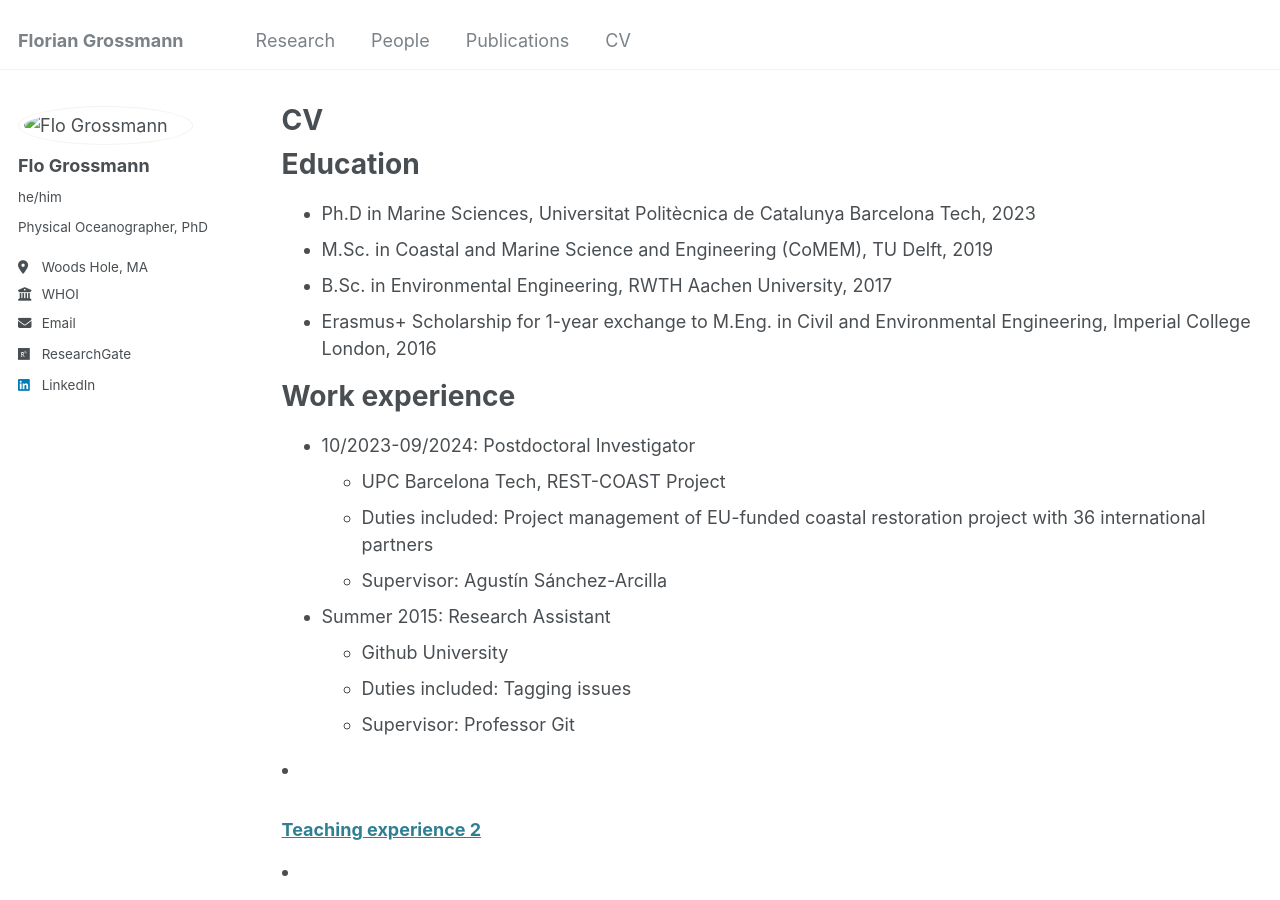
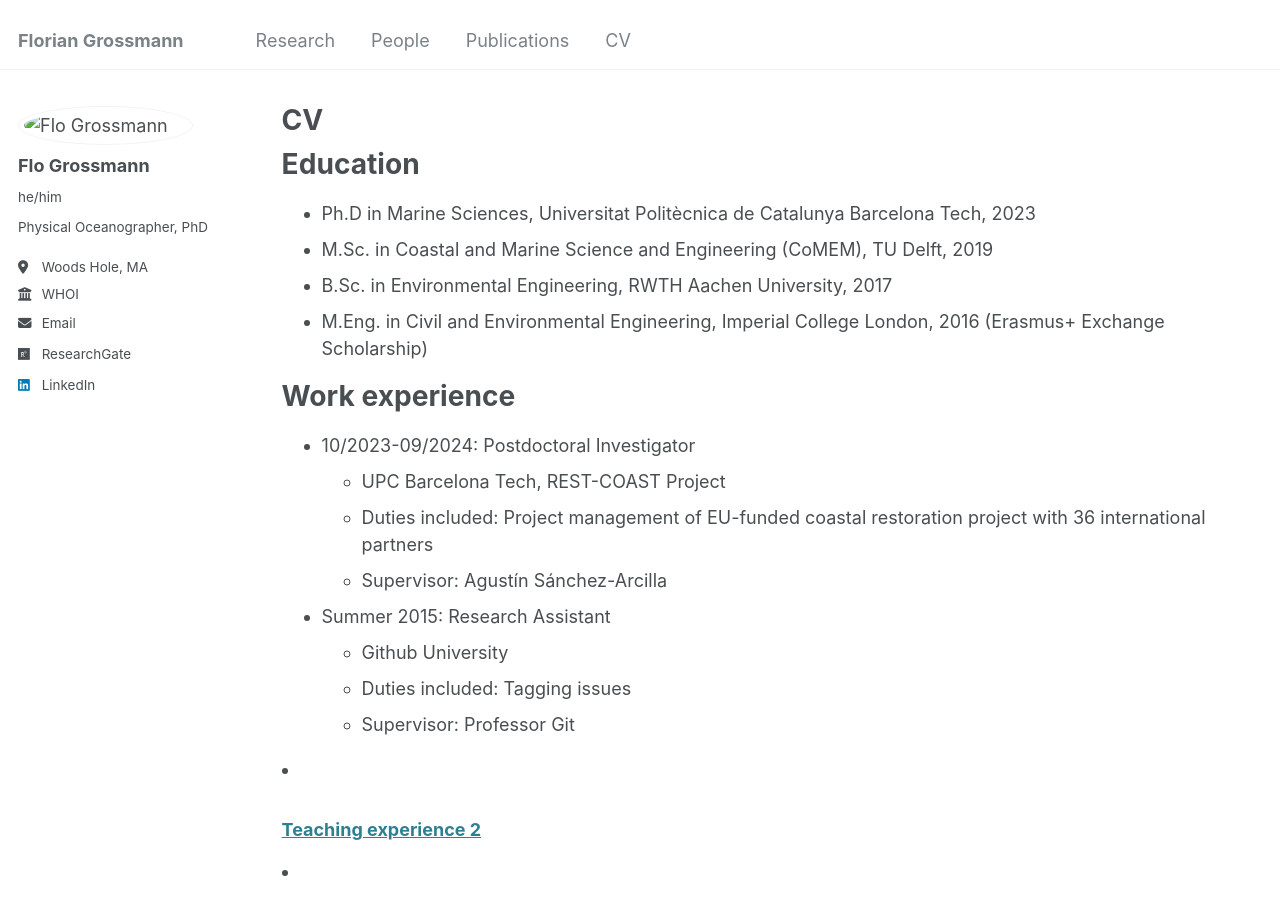
Before and after one commit to FlorianGrossmann/FlorianGrossmann.github.io, a Jekyll site: the page built from _pages/cv.md, in a window 1280 px wide and 900 px high. Built offline with Jekyll 4.4.1, drawn with Linux system fonts in a browser that asks for light colours.

Commit message:
Update cv.md

```diff
--- a/_pages/cv.md
+++ b/_pages/cv.md
@@ -14,7 +14,7 @@ Education
 * Ph.D in Marine Sciences, Universitat Politècnica de Catalunya Barcelona Tech, 2023
 * M.Sc. in Coastal and Marine Science and Engineering (CoMEM), TU Delft, 2019
 * B.Sc. in Environmental Engineering, RWTH Aachen University, 2017
-* Erasmus+ Scholarship for 1-year exchange to M.Eng. in Civil and Environmental Engineering, Imperial College London, 2016
+* M.Eng. in Civil and Environmental Engineering, Imperial College London, 2016 (Erasmus+ Exchange Scholarship)
 
 Work experience
 ======
```
